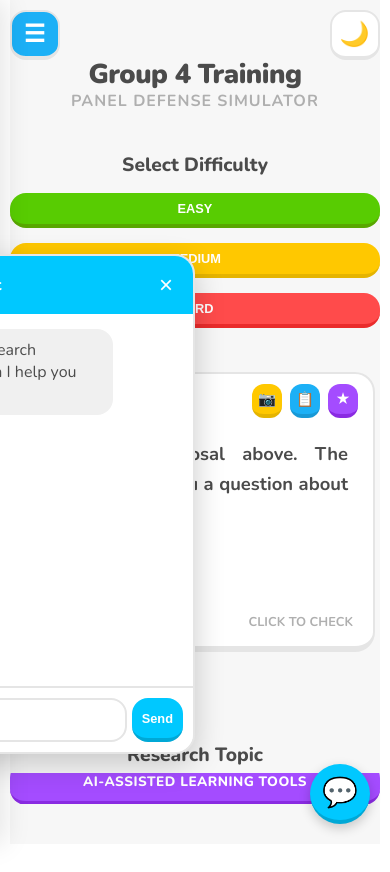
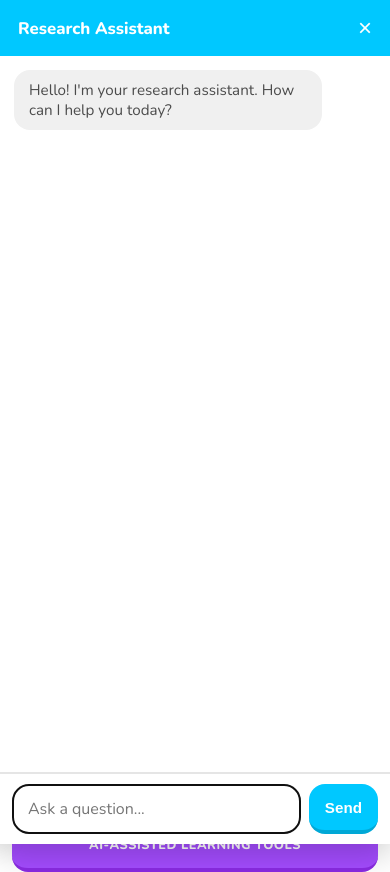
Before and after one commit to OfficialMikan/defense-prep, a plain HTML site: page index.html in a window 390 px wide. Both pictures are taken after a click on the button "Open chat assistant". Before the commit the page ends 844 px from the top, so only its background shows below. Drawn offline with nearby package versions, Linux system fonts and the light colour scheme.

Commit message:
Update index.html

```diff
--- a/index.html
+++ b/index.html
@@ -47,9 +47,10 @@
             background: var(--bg-main);
             color: var(--text-dark);
             min-height: 100vh;
-            display: flex;
+            min-height: 100dvh;
             overflow-x: hidden;
             width: 100%;
+            position: relative;
         }
 
         /* Apply dark mode background/text to full-page containers that use hardcoded colors */
@@ -198,11 +199,6 @@
             height: 50px;
         }
 
-        /* Ensure it stays fixed on scroll */
-        .btn-toggle-sidebar {
-            position: fixed !important;
-        }
-
         .filter-buttons {
             display: flex;
             gap: 10px;
@@ -1164,171 +1160,306 @@
             color: #2b5900 !important;
         }
 
-        /* Mobile Improvements */
+        /* Chatbot scrim (only used on mobile via media query) */
+        .chatbot-scrim {
+            display: none;
+            position: fixed;
+            inset: 0;
+            background: rgba(0, 0, 0, 0.4);
+            z-index: 1000;
+        }
+
         @media (max-width: 768px) {
+            .chatbot-scrim.active {
+                display: block;
+            }
+        }
+
+        /* ============================================
+           MOBILE RESPONSIVE — DUOLINGO STYLE
+           ============================================ */
+
+        /* Safe area root for notched phones */
+        :root {
+            --safe-top: env(safe-area-inset-top, 0px);
+            --safe-bottom: env(safe-area-inset-bottom, 0px);
+            --safe-left: env(safe-area-inset-left, 0px);
+            --safe-right: env(safe-area-inset-right, 0px);
+        }
+
+        body {
+            overflow-x: hidden;
+            position: relative;
+            width: 100%;
+            max-width: 100%;
+        }
+
+        html,
+        body {
+            height: 100%;
+        }
+
+        .container {
+            width: 100%;
+            min-height: 100vh;
+            min-height: 100dvh;
+            /* dynamic viewport for mobile */
+        }
+
+        /* ---------- Tablet & below (≤ 768px) ---------- */
+        @media (max-width: 768px) {
+
+            .main-content {
+                padding: calc(60px + var(--safe-top)) 12px calc(20px + var(--safe-bottom)) 12px;
+            }
+
+            .meta-header {
+                padding: 0 60px;
+                /* clears both top buttons */
+                text-align: center;
+            }
+
             .meta-header h1 {
-                font-size: 2rem;
+                font-size: 1.6rem;
+                line-height: 1.2;
             }
 
             .meta-header p {
-                font-size: 1rem;
+                font-size: 0.9rem;
             }
 
             .selectors-container {
-                padding: 0 5px;
-            }
-
-            .btn-select,
-            .btn-proposal {
-                padding: 10px 12px;
+                padding: 0;
+                margin: 12px 0;
+            }
+
+            .selectors-title {
                 font-size: 0.85rem;
-                min-width: 100px;
-            }
-
+                letter-spacing: 0.5px;
+                margin-bottom: 10px;
+            }
+
+            .difficulty-selector {
+                gap: 8px;
+                margin: 10px 0;
+            }
+
+            .btn-difficulty {
+                padding: 12px 6px;
+                font-size: 0.85rem;
+                max-width: none;
+            }
+
+            .component-dropdown {
+                font-size: 0.95rem;
+                padding: 14px 16px;
+            }
+
+            /* Flashcard */
             .flashcard-wrapper {
-                min-height: 300px;
-                padding: 0 5px;
-            }
-
+                min-height: 320px;
+                padding: 0;
+            }
+
+            .flashcard,
             .card-face {
-                padding: 25px;
-                min-height: 300px;
+                min-height: 320px;
+            }
+
+            .card-face {
+                padding: 56px 20px 50px 20px;
+                /* top accounts for actions, bottom for hint */
             }
 
             .card-tag {
-                top: 15px;
-                left: 20px;
-                font-size: 0.8rem;
+                top: 16px;
+                left: 18px;
+                font-size: 0.75rem;
             }
 
             .card-hint {
-                bottom: 15px;
-                right: 20px;
-                font-size: 0.8rem;
+                bottom: 14px;
+                right: 18px;
+                font-size: 0.75rem;
             }
 
             .card-text {
                 font-size: 1rem;
-                padding: 5px;
+                line-height: 1.55;
+                padding: 0;
+                margin-top: 0;
             }
 
             .card-back .card-text {
                 font-size: 1rem;
-                padding: 5px;
-            }
-
+            }
+
+            /* Action buttons — bigger hit target */
             .btn-actions {
-                top: 12px;
-                right: 20px;
+                top: 14px;
+                right: 14px;
+                gap: 6px;
             }
 
             .btn-action {
-                padding: 6px 8px;
+                width: 38px;
+                height: 38px;
+                min-width: 38px;
+                padding: 0;
+                font-size: 1.1rem;
+                border-radius: 12px;
+            }
+
+            /* Proposal button */
+            .proposal-selector {
+                gap: 8px;
+                margin: 12px 0;
+            }
+
+            .btn-proposal {
+                padding: 14px 16px;
+                font-size: 0.85rem;
+                min-width: 0;
+                line-height: 1.3;
+            }
+
+            /* Modal */
+            .modal-box {
+                padding: 28px 22px;
+                margin: 0 16px;
+                max-width: none;
+                width: calc(100% - 32px);
+            }
+
+            .modal-box h3 {
+                font-size: 1.4rem;
+            }
+
+            .modal-box p {
+                font-size: 0.95rem;
+            }
+
+            .modal-buttons {
+                flex-direction: column;
+                gap: 10px;
+            }
+
+            .btn-cancel,
+            .btn-confirm {
+                width: 100%;
+            }
+
+            /* CHATBOT — bottom sheet on mobile */
+            .chatbot-btn {
+                width: 56px;
+                height: 56px;
+                bottom: calc(16px + var(--safe-bottom));
+                right: calc(16px + var(--safe-right));
+                font-size: 1.5rem;
+            }
+
+            .chatbot-popup {
+                position: fixed;
+                top: 0;
+                left: 0;
+                right: 0;
+                bottom: 0;
+                width: 100%;
+                max-width: none;
+                height: 100%;
+                height: 100dvh;
+                border-radius: 0;
+                transform: none;
+                border: none;
+            }
+
+            .chatbot-header {
+                padding: calc(14px + var(--safe-top)) 18px 14px 18px;
+                padding-top: max(14px, var(--safe-top));
+            }
+
+            .chatbot-header span {
+                font-size: 1.05rem;
+            }
+
+            .chatbot-messages {
+                padding: 14px;
+                gap: 8px;
+                /* leave room for keyboard + input */
+                padding-bottom: 8px;
+            }
+
+            .message {
+                max-width: 85%;
+                font-size: 0.95rem;
+            }
+
+            .chatbot-input {
+                padding: 10px 12px;
+                padding-bottom: max(10px, var(--safe-bottom));
+                gap: 8px;
+            }
+
+            .chatbot-input input {
+                padding: 12px 14px;
                 font-size: 1rem;
-                min-width: 35px;
-            }
-
-            .modal-box {
-                padding: 25px;
-                margin: 0 20px;
-            }
-
-            .modal-box h3 {
-                font-size: 1.5rem;
-            }
-
-            .modal-box p {
-                font-size: 1rem;
-            }
-
-            .component-dropdown {
-                font-size: 0.9rem;
-                padding: 10px 12px;
-            }
-
-            .difficulty-selector {
-                gap: 5px;
-            }
-
-            .btn-difficulty {
-                padding: 8px 5px;
+                /* prevent iOS zoom */
+            }
+
+            .chatbot-input button {
+                padding: 12px 16px;
+                min-width: 64px;
+                font-size: 0.95rem;
+            }
+
+            /* Make sure dark-mode covers it */
+            :root.dark-mode .chatbot-popup {
+                background: #1f1f1f;
+            }
+        }
+
+        /* ---------- Small phones (≤ 480px) ---------- */
+        @media (max-width: 480px) {
+
+            .meta-header h1 {
+                font-size: 1.35rem;
+            }
+
+            .meta-header p {
                 font-size: 0.8rem;
-                max-width: 90px;
-            }
-
-            .chatbot-popup {
-                width: calc(100vw - 40px);
-                /* Full width minus margins */
-                max-width: 350px;
-                left: 50%;
-                right: auto;
-                transform: translateX(-50%);
-                /* Center horizontally */
-                bottom: 90px;
-            }
-
-            .chatbot-input {
-                flex-direction: row;
-                /* Keep horizontal even on small screens */
-                gap: 5px;
-            }
-
-            .chatbot-input button {
-                padding: 10px 12px;
-                /* Even smaller for mobile */
-                min-width: 50px;
-                font-size: 0.9rem;
-            }
-
-            .chatbot-input input {
-                padding: 10px;
-                font-size: 0.9rem;
-            }
-        }
-
-        @media (max-width: 480px) {
-            .meta-header h1 {
-                font-size: 1.7rem;
+            }
+
+            .btn-toggle-sidebar,
+            .dark-mode-toggle {
+                width: 44px;
+                height: 44px;
+                font-size: 1.3rem;
+                padding: 0;
             }
 
             .difficulty-selector {
                 flex-direction: column;
-                align-items: center;
+                gap: 10px;
             }
 
             .btn-difficulty {
                 width: 100%;
                 max-width: none;
-                margin-bottom: 10px;
-            }
-
-            .component-selector {
-                width: 100%;
-            }
-
-            .component-dropdown {
-                width: 100%;
-                max-width: none;
-            }
-
-            .proposal-selector {
-                flex-direction: column;
-                align-items: center;
-            }
-
-            .btn-proposal {
-                width: 100%;
-                max-width: none;
-                margin-bottom: 10px;
+                padding: 14px;
+                font-size: 0.9rem;
             }
 
             .flashcard-wrapper {
-                min-height: 280px;
-            }
-
+                min-height: 300px;
+            }
+
+            .flashcard,
             .card-face {
-                padding: 20px;
-                min-height: 280px;
+                min-height: 300px;
+            }
+
+            .card-face {
+                padding: 60px 16px 48px 16px;
             }
 
             .card-text {
@@ -1340,101 +1471,50 @@
             }
 
             .btn-actions {
-                top: 10px;
-                right: 15px;
+                top: 12px;
+                right: 12px;
+                gap: 4px;
             }
 
             .btn-action {
-                padding: 5px 6px;
-                font-size: 0.9rem;
-                min-width: 30px;
-            }
-
-            .chatbot-popup {
-                width: calc(100vw - 30px);
-                max-width: none;
-                left: 15px;
-                right: 15px;
-            }
-
-            .chatbot-input {
-                flex-direction: row;
-                /* Keep horizontal */
-                gap: 5px;
-            }
-
-            .chatbot-input button {
-                padding: 8px 10px;
-                min-width: 45px;
+                width: 36px;
+                height: 36px;
+                min-width: 36px;
+                font-size: 1rem;
+            }
+
+            .btn-proposal {
+                padding: 14px 12px;
                 font-size: 0.8rem;
             }
-
-            body {
-                overflow-x: hidden;
-                position: relative;
-                width: 100vw;
-                max-width: 100vw;
-            }
-
-            .container {
-                overflow-x: hidden;
-                width: 100vw;
-                max-width: 100vw;
-            }
-
-            .main-content {
-                overflow-x: hidden;
-                width: 100%;
-                max-width: 100%;
-            }
-
-            /* Ensure all elements respect the viewport width */
-            * {
-                max-width: 100%;
-                box-sizing: border-box;
-            }
-
-            /* Fix for mobile containers */
-            @media (max-width: 768px) {
-
-                .container,
-                .main-content,
-                .selectors-container,
-                .flashcard-section,
-                .proposal-selector {
-                    overflow-x: hidden;
-                    width: 100vw;
-                    max-width: 100vw;
-                    padding-left: 10px;
-                    padding-right: 10px;
-                }
-
-                .meta-header {
-                    padding-left: 10px;
-                    padding-right: 10px;
-                    width: 100vw;
-                    max-width: 100vw;
-                }
-            }
-
-            .logo-text {
-                position: fixed;
-                top: 10px;
-                left: 70px;
-                /* Positioned next to hamburger */
-                font-weight: 800;
-                font-size: 1.2rem;
-                color: var(--duo-blue);
-                z-index: 899;
-                background: rgba(255, 255, 255, 0.9);
-                padding: 8px 12px;
-                border-radius: 12px;
-                backdrop-filter: blur(5px);
-            }
-
-            .dark-mode .logo-text {
-                background: rgba(42, 42, 42, 0.9);
-                color: white;
+        }
+
+        /* ---------- Sidebar items: easier to tap on mobile ---------- */
+        @media (max-width: 768px) {
+            .sidebar {
+                width: 90%;
+                max-width: 320px;
+                padding-top: max(24px, var(--safe-top));
+                padding-bottom: max(24px, var(--safe-bottom));
+            }
+
+            .history-item {
+                padding: 16px 50px 16px 14px;
+                /* room for buttons */
+                min-height: 56px;
+            }
+
+            .history-item .delete-btn,
+            .history-item .favorite-btn {
+                width: 36px;
+                height: 36px;
+                display: flex;
+                align-items: center;
+                justify-content: center;
+            }
+
+            .history-item .delete-btn {
+                right: 40px;
             }
         }
     </style>
@@ -1466,27 +1546,30 @@
         <div class="export-footer">Generated by Panel Defense Simulator - Mikan M. Manarang</div>
     </div>
 
-    <!-- Chatbot Button -->
     <!-- Dark Mode Toggle -->
     <button class="dark-mode-toggle" id="darkModeToggle" onclick="toggleDarkMode()">🌙</button>
 
     <!-- Chatbot Button -->
-    <button class="chatbot-btn" onclick="toggleChatbot()">💬</button>
+    <button class="chatbot-btn" onclick="toggleChatbot()" aria-label="Open chat assistant">💬</button>
+
+    <!-- Chatbot Scrim (mobile only, shown via CSS) -->
+    <div class="chatbot-scrim" id="chatbotScrim" onclick="toggleChatbot()"></div>
 
     <!-- Chatbot Popup -->
-    <div class="chatbot-popup" id="chatbotPopup">
+    <div class="chatbot-popup" id="chatbotPopup" role="dialog" aria-label="Research assistant chat">
         <div class="chatbot-header">
             <span>Research Assistant</span>
-            <button class="chatbot-close" onclick="toggleChatbot()">×</button>
+            <button class="chatbot-close" onclick="toggleChatbot()" aria-label="Close chat">×</button>
         </div>
         <div class="chatbot-messages" id="chatbotMessages">
             <div class="message bot-message">
-                Hello! I'm your research assistant. How can I help you today?.
+                Hello! I'm your research assistant. How can I help you today?
             </div>
         </div>
         <div class="chatbot-input">
-            <input type="text" id="chatbotInput" placeholder="Ask a question..." onkeypress="handleKeyPress(event)">
-            <button onclick="sendMessage()">Send</button>
+            <input type="text" id="chatbotInput" placeholder="Ask a question..." onkeypress="handleKeyPress(event)"
+                autocomplete="off">
+            <button onclick="sendMessage()" aria-label="Send message">Send</button>
         </div>
     </div>
 
@@ -1606,15 +1689,19 @@
         // Chatbot Toggle
         function toggleChatbot() {
             const chatbot = document.getElementById('chatbotPopup');
+            const scrim = document.getElementById('chatbotScrim');
+            const isOpening = !chatbot.classList.contains('active');
+
             chatbot.classList.toggle('active');
-
-            // Reset chat when opening
-            if (chatbot.classList.contains('active')) {
-                const messagesContainer = document.getElementById('chatbotMessages');
-                messagesContainer.innerHTML = '<div class="message bot-message">Hello! I\'m your research assistant. How can I help you today?</div>';
+            if (scrim) scrim.classList.toggle('active');
+
+            // Reset only when OPENING fresh, not closing
+            if (isOpening) {
+                // Keep chat history — do NOT clear it
                 document.getElementById('chatbotInput').value = '';
-                chatHistory = [];
-                localStorage.removeItem('chatHistory');
+                setTimeout(() => {
+                    document.getElementById('chatbotInput').focus();
+                }, 300);
             }
         }
 
```
